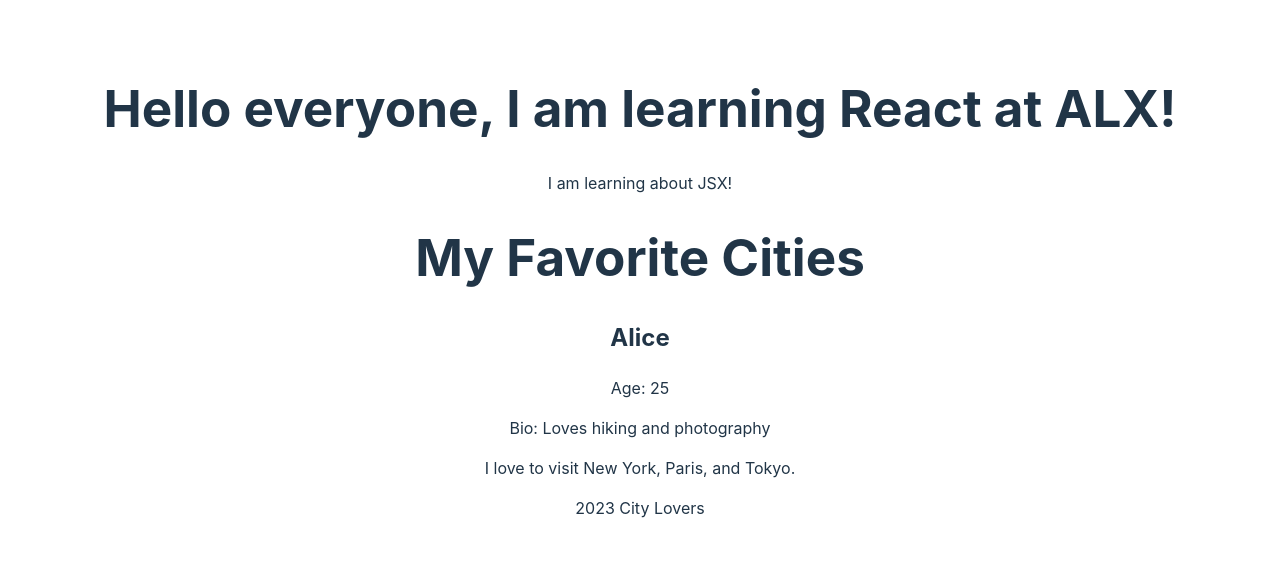
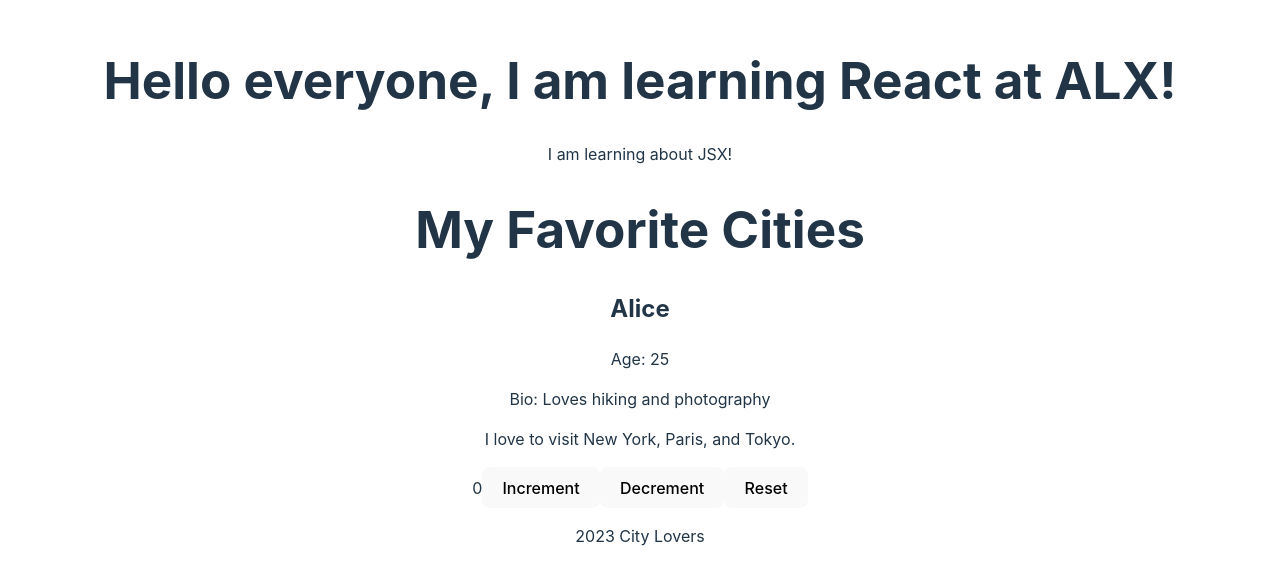
Before and after one commit to CreatorMarvel/alx-fe-reactjs, a React (Vite) app in the folder alx-react-app/: page / in a window 1280 px wide. Shown: the part 109-694 px from the top of the page. Built offline with nearby package versions, Linux system fonts and the light colour scheme.

Commit message:
Added Counter

```diff
--- a/alx-react-app/src/App.jsx
+++ b/alx-react-app/src/App.jsx
@@ -4,6 +4,7 @@
 import MainContent from "./components/MainContent";
 import Footer from "./components/Footer";
 import UserProfile from "./components/UserProfile";
+import Counter from "./components/Counter";
 
 function App() {
 	return (
@@ -12,6 +13,7 @@
 			<Header />
 			<UserProfile name="Alice" age="25" bio="Loves hiking and photography" />
 			<MainContent />
+			<Counter />
 			<Footer />
 		</>
 	);
--- /dev/null
+++ b/alx-react-app/src/components/Counter.jsx
@@ -0,0 +1,16 @@
+import { useState } from "react";
+
+function Counter() {
+	const [count, setCount] = useState(0);
+
+	return (
+		<div>
+			{count}
+			<button onClick={() => setCount(count + 1)}>Increment</button>
+			<button onClick={() => setCount(count - 1)}>Decrement</button>
+			<button onClick={() => setCount(0)}>Reset</button>
+		</div>
+	);
+}
+
+export default Counter;
```
